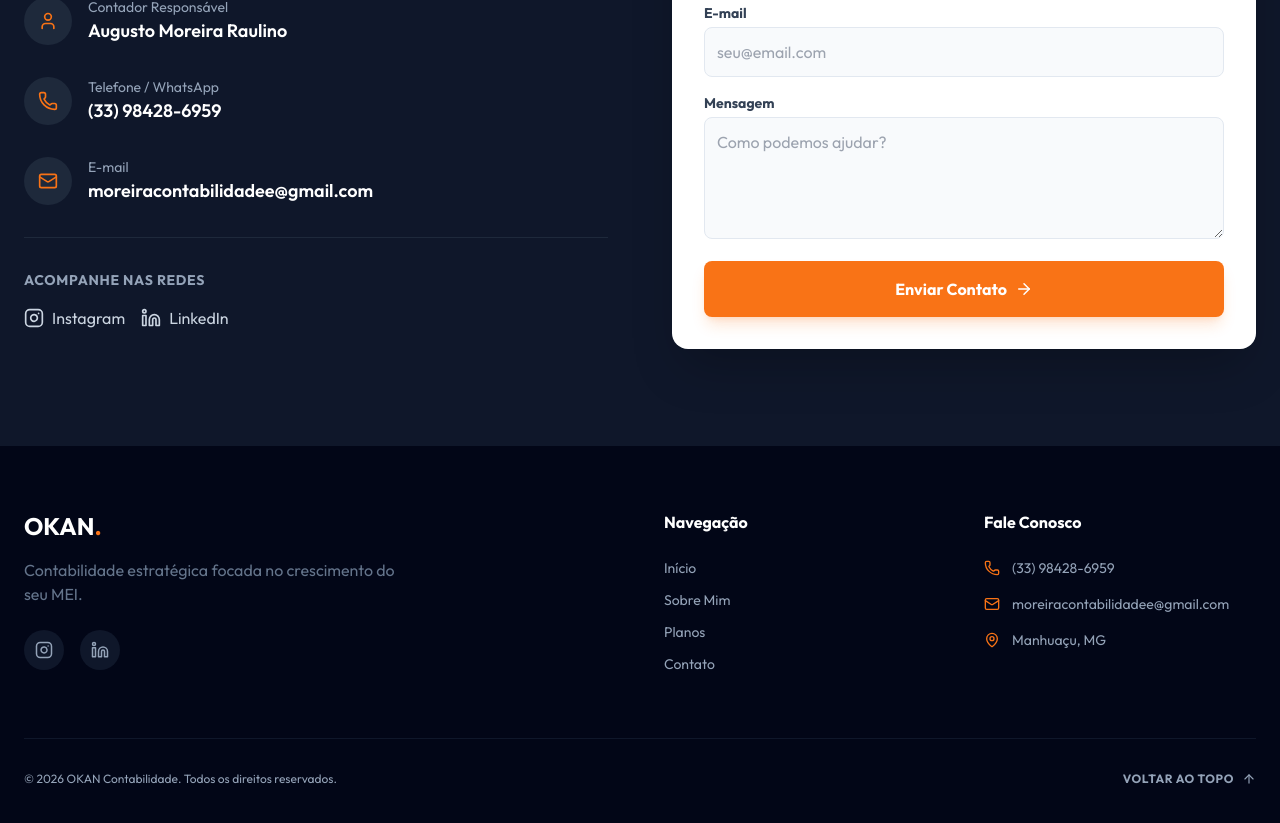
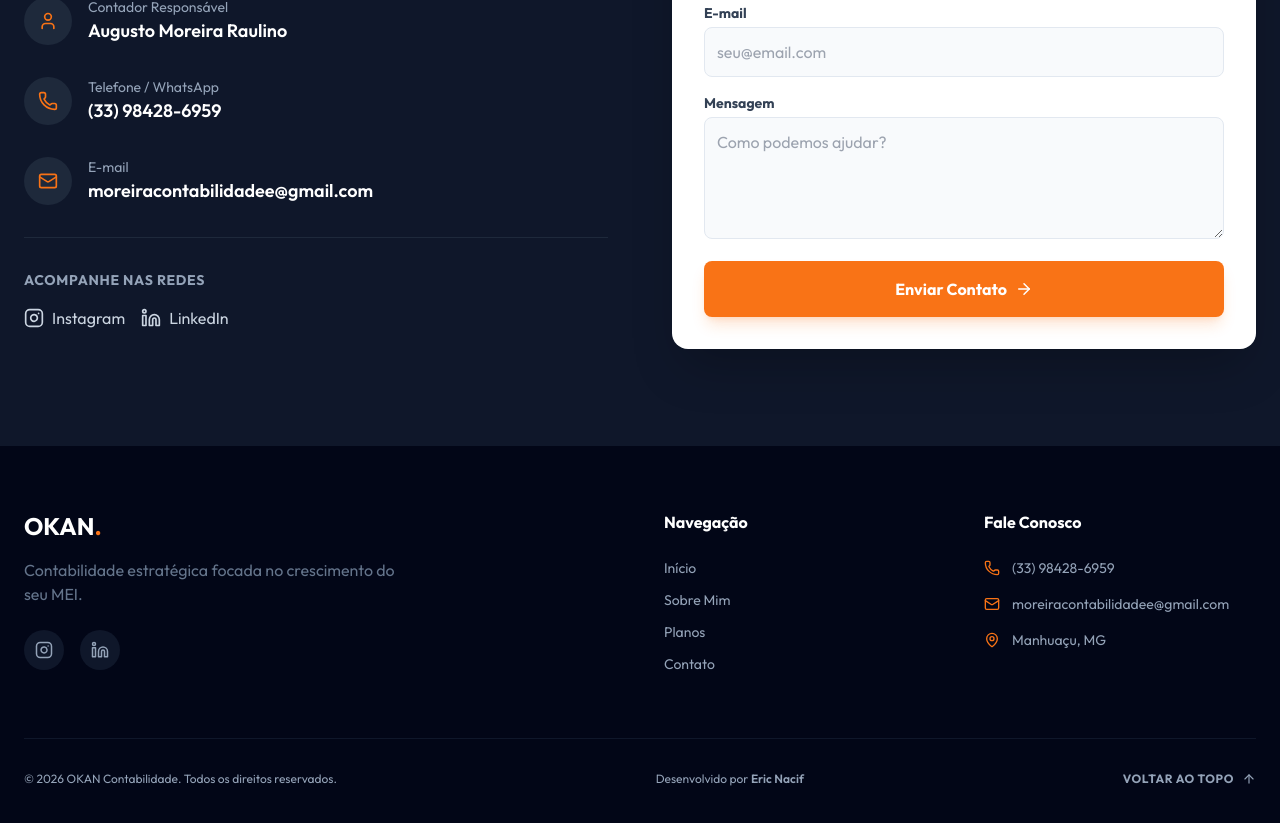
Before and after one commit to ericnacif/okan-contabilidade, a React (Vite) app: page / in a window 1280 px wide. Shown: the part 3135-3958 px from the top of the page. Built offline with nearby package versions, Linux system fonts and the light colour scheme.

Commit message:
Ajuste footer

```diff
--- a/package.json
+++ b/package.json
@@ -21,7 +21,7 @@
   "devDependencies": {
     "@eslint/js": "^9.39.1",
     "@types/node": "^24.10.1",
-    "@types/react": "^19.2.5",
+    "@types/react": "^19.2.14",
     "@types/react-dom": "^19.2.3",
     "@types/react-scroll": "^1.8.10",
     "@vitejs/plugin-react": "^5.1.1",
--- a/src/components/Footer.tsx
+++ b/src/components/Footer.tsx
@@ -106,6 +106,17 @@ export const Footer = () => {
             &copy; {new Date().getFullYear()} OKAN Contabilidade. Todos os
             direitos reservados.
           </p>
+          <p className="text-xs">
+            Desenvolvido por{" "}
+            <a
+              href="https://ericnacif.dev"
+              target="_blank"
+              rel="noopener noreferrer"
+              className="font-semibold text-slate-400 hover:text-okan-500 transition-colors"
+            >
+              Eric Nacif
+            </a>
+          </p>
           <button
             onClick={scrollToTop}
             className="flex items-center gap-2 text-xs font-bold uppercase tracking-wider hover:text-white transition-colors"
```
Also changed, not shown: 1 other file (tests, documents, lock files or other folders).
